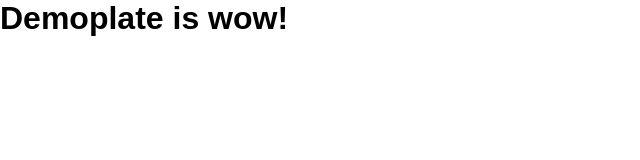
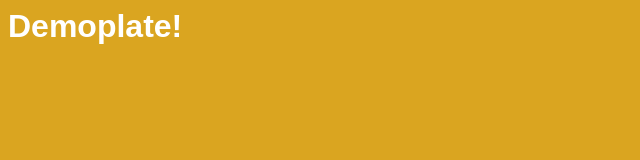
Before and after one commit to praveenpuglia/demoplate, a website: page index.html in a window 1280 px wide. Shown: the whole page, without its empty margins (0-640 px from the left). Drawn offline with Linux system fonts and the light colour scheme.

Commit message:
Cleanup and consolidated start script - new command for running and watching in scss mode `npm run watch:scss` - code cleanup

```diff
--- a/index.html
+++ b/index.html
@@ -8,7 +8,7 @@
 
 </head>
 <body>
-    <h1>Demoplate is wow!</h1>
+    <h1>Demoplate!</h1>
     <script src="src/demo.js"></script>
 </body>
 </html>
--- a/package.json
+++ b/package.json
@@ -6,7 +6,8 @@
   "scripts": {
     "scss": "node-sass src/style.scss src/style.css",
     "start": "browser-sync start --server --files \"**/*.css, **/*.js, **/*.html\"",
-    "test": "echo \"Error: no test specified\" && exit 1"
+    "test": "echo \"Error: no test specified\" && exit 1",
+    "watch:scss": "npm run scss -- -w & npm start"
   },
   "keywords": [
     "demo",
--- a/src/style.scss
+++ b/src/style.scss
@@ -1 +1,5 @@
-@import "style.css";
+body {
+    background: goldenrod;
+    font-family: Arial, "Helvetica Neue", Helvetica, sans-serif;
+    color: white;
+}
```
Also changed, not shown: src/style.css.
